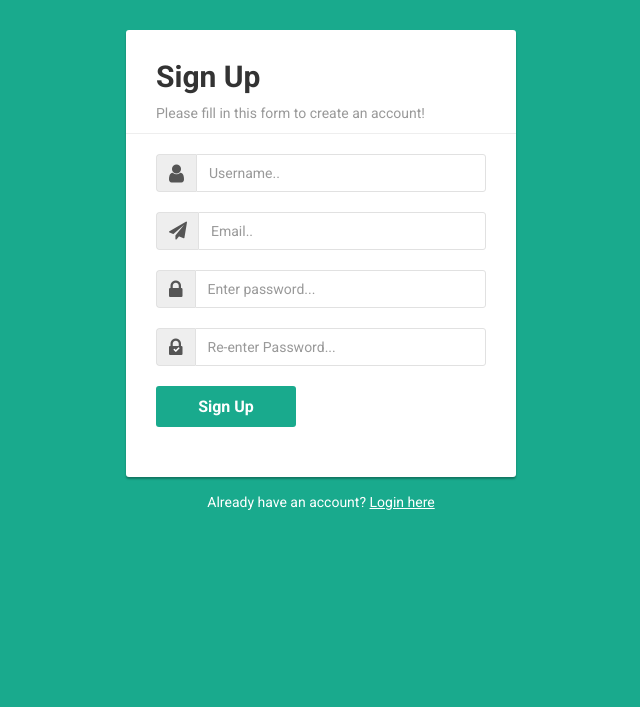
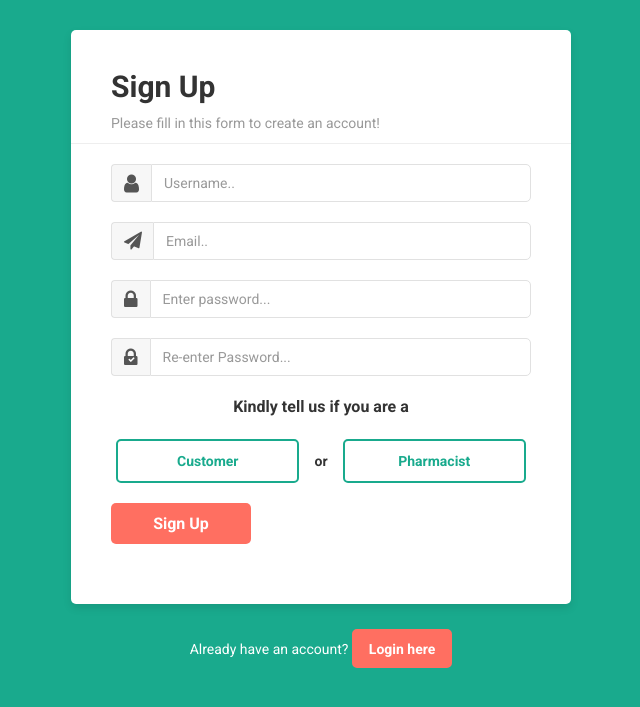
Before and after one commit to Ornate159/Online-Pharmacy, a Django app: page /signup/ in a window 1280 px wide. Shown: the top 707 px of the page, without its empty margins (319-959 px from the left). Run offline with Django 4.2, Linux system fonts and the light colour scheme; some libraries are stand-ins or nearby versions.

Commit message:
Database, login, signup page, adding products

```diff
--- a/online-pharmacy/shop/admin.py
+++ b/online-pharmacy/shop/admin.py
@@ -1,6 +1,5 @@
 from django.contrib import admin
-
-# Register your models here.
-from .models import Product
+from .models import Product, UserProfile
 
 admin.site.register(Product)
+admin.site.register(UserProfile)
--- a/online-pharmacy/shop/forms.py
+++ b/online-pharmacy/shop/forms.py
@@ -1,9 +1,30 @@
-from django.forms import ModelForm
+from django import forms
 from django.contrib.auth.forms import UserCreationForm
 from django.contrib.auth.models import User
-from django import forms
+from .models import UserProfile
+from .models import Product
 
 class CreateUserForm(UserCreationForm):
-	class Meta:
-		model = User
-		fields = ['username', 'email', 'password1', 'password2']
+    ROLE_CHOICES = [
+        ('Customer', 'Customer'),
+        ('Pharmacist', 'Pharmacist'),
+    ]
+    role = forms.ChoiceField(choices=ROLE_CHOICES, required=True)
+
+    class Meta:
+        model = User
+        fields = ['username', 'email', 'password1', 'password2', 'role']
+
+
+class ProductForm(forms.ModelForm):
+    CATEGORY_CHOICES = [
+        ('Prescribed Medicines', 'Prescribed Medicines'),
+        ('OTC Medicines', 'OTC Medicines'),
+        ('Healthcare Products', 'Healthcare Products'),
+    ]
+
+    category = forms.ChoiceField(choices=CATEGORY_CHOICES)
+
+    class Meta:
+        model = Product
+        fields = ['product_name', 'category', 'subcategory', 'price', 'desc', 'image']
--- a/online-pharmacy/shop/templates/shop/index.html
+++ b/online-pharmacy/shop/templates/shop/index.html
@@ -54,6 +54,7 @@
 
 {% block body%}
 {% load static %}
+
 
 <div style="width: full; background-color: #f9f9f9;">
     <div class="container" > <!--slide start-->
--- a/online-pharmacy/shop/templates/shop/signup.html
+++ b/online-pharmacy/shop/templates/shop/signup.html
@@ -16,82 +16,107 @@
     background: #19aa8d;
     font-family: 'Roboto', sans-serif;
 }
+
 .form-control, .form-control:focus, .input-group-addon {
     border-color: #e1e1e1;
 }
+
 .form-control, .btn {
-        border-radius: 3px;
+    border-radius: 5px;
 }
+
 .signup-form {
-		width: 390px;
+    width: 500px;
     margin: 0 auto;
     padding: 30px 0;
 }
+
 .signup-form form {
     color: #999;
-		border-radius: 3px;
+    border-radius: 5px;
     margin-bottom: 15px;
     background: #fff;
-        box-shadow: 0px 2px 2px rgba(0, 0, 0, 0.3);
-        padding: 30px;
+    box-shadow: 0px 4px 8px rgba(0, 0, 0, 0.1);
+    padding: 40px;
+    transition: all 0.3s ease;
 }
+
 .signup-form h2 {
     color: #333;
     font-weight: bold;
     margin-top: 0;
 }
+
 .signup-form hr {
-        margin: 0 -30px 20px;
+    margin: 0 -40px 20px;
 }
+
 .signup-form .form-group {
     margin-bottom: 20px;
 }
+
 .signup-form label {
     font-weight: normal;
     font-size: 13px;
 }
+
 .signup-form .form-control {
     min-height: 38px;
     box-shadow: none !important;
+    transition: border-color 0.3s ease;
 }
+
 .signup-form .input-group-addon {
     max-width: 42px;
     text-align: center;
+    background-color: #f7f7f7;
 }
+
 .signup-form input[type="checkbox"] {
     margin-top: 2px;
 }
-    .signup-form .btn{
+
+.signup-form .btn {
     font-size: 16px;
     font-weight: bold;
-		background: #19aa8d;
+    background: #ff6f61;
     border: none;
     min-width: 140px;
+    transition: background-color 0.3s ease;
 }
+
 .signup-form .btn:hover, .signup-form .btn:focus {
-		background: #179b81;
+    background: #e55e50;
     outline: none;
 }
+
 .signup-form a {
-		color: #fff;
-		text-decoration: underline;
+    color: #ff6f61;
+    transition: color 0.3s ease;
 }
+
 .signup-form a:hover {
     text-decoration: none;
+    color: #ff3f34;
 }
+
 .signup-form form a {
-		color: #19aa8d;
+    color: #ff6f61;
     text-decoration: none;
 }
+
 .signup-form form a:hover {
     text-decoration: underline;
 }
+
 .signup-form .fa {
     font-size: 21px;
 }
+
 .signup-form .fa-paper-plane {
     font-size: 18px;
 }
+
 .signup-form .fa-check {
     color: #fff;
     left: 17px;
@@ -99,13 +124,72 @@
     font-size: 7px;
     position: absolute;
 }
+
+.signup-form .role-btn-group {
+    display: flex;
+    justify-content: space-between;
+    align-items: center;
+    margin-top: 20px;
+}
+
+.signup-form .role-btn {
+    flex: 1;
+    margin: 0 5px;
+    border-radius: 5px;
+    font-size: 14px;
+    font-weight: bold;
+    padding: 10px 20px;
+    border: 2px solid #19aa8d;
+    color: #19aa8d;
+    background-color: #fff;
+    transition: all 0.3s ease;
+    cursor: pointer;
+}
+
+.signup-form .role-btn.active {
+    background-color: #19aa8d;
+    color: #fff;
+}
+
+.signup-form .role-text {
+    font-size: 16px;
+    font-weight: bold;
+    color: #333;
+    margin-bottom: 10px;
+    text-align: center;
+}
+
+.signup-form .role-or {
+    margin: 0 10px;
+    font-weight: bold;
+    font-size: 14px;
+    color: #333;
+}
+.login-btn {
+    display: inline-block;
+    padding: 7.5px 15px;
+    margin-top: 10px;
+    background-color: #ff6f61;
+    color: #fff !important;
+    border: 2px solid #ff6f61;
+    border-radius: 5px;
+    font-weight: bold;
+    text-decoration: none !important;
+    transition: background-color 0.3s, border-color 0.3s !important;
+}
+
+.login-btn:hover {
+    background-color: #e55e50;
+    border-color: #e55e50;
+    color: #fff;
+    text-decoration: none;
+}
 </style>
 </head>
 <body>
 
 <div class="signup-form">
-
-    <form action="" method="POST">
+    <form id="signup-form" action="" method="POST">
 		{% csrf_token %}
 		<h2>Sign Up</h2>
 		<p>Please fill in this form to create an account!</p>
@@ -116,21 +200,18 @@
 				<span class="input-group-addon"><i class="fa fa-user"></i></span>
 				{{form.username}}
 			</div>
-
         </div>
         <div class="form-group">
 			<div class="input-group">
 				<span class="input-group-addon"><i class="fa fa-paper-plane"></i></span>
 				{{form.email}}
 			</div>
-
         </div>
 		<div class="form-group">
 			<div class="input-group">
 				<span class="input-group-addon"><i class="fa fa-lock"></i></span>
 				{{form.password1}}
 			</div>
-
         </div>
 		<div class="form-group">
 			<div class="input-group">
@@ -140,29 +221,53 @@
 				</span>
 				{{form.password2}}
 			</div>
-
         </div>
-
+		<div class="form-group">
+			<div class="role-text">Kindly tell us if you are a</div>
+			<div class="role-btn-group">
+				<button type="button" class="role-btn" data-role="Customer">Customer</button>
+				<span class="role-or">or</span>
+				<button type="button" class="role-btn" data-role="Pharmacist">Pharmacist</button>
+			</div>
+			<input type="hidden" name="role" id="role" value="">
+		</div>
 		<div class="form-group">
             <button type="submit" class="btn btn-primary btn-lg">Sign Up</button>
         </div>
     </form>
-	<div class="text-center">Already have an account? <a href="/shop/login">Login here</a></div>
+	<div class="text-center">Already have an account? <a class="login-btn" href="/shop/login">Login here</a></div>
 </div>
 <script>
+	// Query All input fields
+	var form_fields = document.getElementsByTagName('input');
+	form_fields[1].placeholder = 'Username..';
+	form_fields[2].placeholder = 'Email..';
+	form_fields[3].placeholder = 'Enter password...';
+	form_fields[4].placeholder = 'Re-enter Password...';
 
+	for (var field in form_fields) {
+		form_fields[field].className += ' form-control';
+	}
 
-		//Query All input fields
-		var form_fields = document.getElementsByTagName('input')
-		form_fields[1].placeholder='Username..';
-		form_fields[2].placeholder='Email..';
-		form_fields[3].placeholder='Enter password...';
-		form_fields[4].placeholder='Re-enter Password...';
+	// Role button logic
+	const roleButtons = document.querySelectorAll('.role-btn');
+	const roleField = document.querySelector('#role');
+	const signupForm = document.querySelector('#signup-form');
 
+	roleButtons.forEach(button => {
+		button.addEventListener('click', function() {
+			roleButtons.forEach(btn => btn.classList.remove('active'));
+			this.classList.add('active');
+			roleField.value = this.getAttribute('data-role');
+		});
+	});
 
-		for (var field in form_fields){
-			form_fields[field].className += ' form-control'
+	signupForm.addEventListener('submit', function(e) {
+		if (!roleField.value) {
+			e.preventDefault();
+			alert('Please select a role before signing up.');
 		}
+	});
 </script>
 </body>
 </html>
--- a/online-pharmacy/shop/urls.py
+++ b/online-pharmacy/shop/urls.py
@@ -1,5 +1,5 @@
 from django.urls import path
-from.import views
+from . import views
 from django.contrib.staticfiles.urls import staticfiles_urlpatterns
 
 urlpatterns = [
@@ -10,11 +10,13 @@ urlpatterns = [
     path("about/", views.about, name="AboutUs"),
     path("contact/", views.contact, name="ContactUs"),
     path("search/", views.search, name="Search"),
-    path("nomatch/", views.search,name="nomatch"),
+    path("nomatch/", views.search, name="nomatch"),
     path("product/<int:id>", views.product, name="product"),
     path("checkout/", views.checkout, name="Checkout"),
     path("prescribed/", views.prescribed, name="prescribed"),
     path("otc/", views.otc, name="otc"),
     path("healthcare/", views.healthcare, name="healthcare"),
+    path("pharmacist/", views.pharmacist, name="Pharmacist"),
 ]
+
 urlpatterns += staticfiles_urlpatterns()
--- a/online-pharmacy/shop/views.py
+++ b/online-pharmacy/shop/views.py
@@ -1,16 +1,23 @@
-from django.shortcuts import render,redirect
+from django.shortcuts import render, redirect
 from django.http import HttpResponse
-from .models import Product
+from .models import Product, UserProfile
 from django.contrib import messages
 from math import ceil
 from django.contrib.auth.forms import UserCreationForm
-from .forms import CreateUserForm
+from .forms import CreateUserForm, ProductForm
+from .models import Product, UserProfile
 from django.forms import ModelForm
 from django.contrib.auth.models import User
 from django.contrib import messages
-from django.contrib.auth import authenticate,login,logout
+from django.contrib.auth import authenticate, login, logout
+from datetime import date
+
+from django.contrib.auth.decorators import login_required
+from django.core.exceptions import ObjectDoesNotExist
 
 # Create your views here.
+
+from django.shortcuts import redirect
 
 def Login(request):
     if request.user.is_authenticated:
@@ -36,97 +43,124 @@ def signup(request):
     if request.method == 'POST':
         form = CreateUserForm(request.POST)
         if form.is_valid():
-            form.save()
+            user = form.save()
+            role = form.cleaned_data.get('role')
+            UserProfile.objects.create(user=user, role=role)
             messages.success(request, 'Your Account Has Been Created')
             return redirect('/shop/login')
     context = {'form': form}
-    return render(request, 'shop/signup.html',context)
+    return render(request, 'shop/signup.html', context)
 
+@login_required
 def index(request):
+    try:
+        user_profile = UserProfile.objects.get(user=request.user)
+        role = user_profile.role
+    except ObjectDoesNotExist:
+        # Handle the case where the user profile doesn't exist
+        role = None
 
-    products=Product.objects.all()
-    listAll=[]
-    listCat=Product.objects.values('category','id')
-    allCat={item['category'] for item in listCat }
+    # Your existing code
+    products = Product.objects.all()
+    listAll = []
+    listCat = Product.objects.values('category', 'id')
+    allCat = {item['category'] for item in listCat}
     for cat in allCat:
-        item=Product.objects.filter(category=cat)
+        item = Product.objects.filter(category=cat)
         x = len(products)
         slideN = x // 4 + ceil((x / 4 - (x // 4)))
         listAll.append([item, range(1, slideN), slideN])
-    all={'listAll':listAll}
-    return render(request, 'shop/index.html',all)
+
+    context = {'listAll': listAll, 'role': role}
+    return render(request, 'shop/index.html', context)
 
 def Logout(request):
     logout(request)
     return redirect('/shop/login')
+
 def about(request):
     return render(request, 'shop/about.html')
+
 def contact(request):
     return render(request, 'shop/contact.html')
 
-
 def search(request):
     products = Product.objects.all()
-    keyword=request.GET.get('search')
+    keyword = request.GET.get('search')
     listAll = []
     listCat = Product.objects.values('category', 'id')
     allCat = {item['category'] for item in listCat}
     for cat in allCat:
         list = Product.objects.filter(category=cat)
-        result=[item for item in list if len(keyword)>=3 and keyword in item.product_name.lower() or keyword in item.category.lower() or keyword in item.subcategory.lower()]
+        result = [item for item in list if len(keyword) >= 3 and keyword in item.product_name.lower() or keyword in item.category.lower() or keyword in item.subcategory.lower()]
 
         x = len(products)
         slideN = x // 4 + ceil((x / 4 - (x // 4)))
         all = {'listAll': listAll}
         listAll.append([result, range(1, slideN), slideN])
-    if len(listAll)==0:
+    if len(listAll) == 0:
         return render(request, 'shop/nomatch.html')
     else:
         return render(request, 'shop/search.html', all)
-def product(request,id):
+
+def product(request, id):
     product = Product.objects.filter(id=id)
-    return render(request, 'shop/product.html',{'product':product[0]})
+    return render(request, 'shop/product.html', {'product': product[0]})
+
 def checkout(request):
     return render(request, 'shop/checkout.html')
+
 def prescribed(request):
-
-    products=Product.objects.all()
-    listAll=[]
-    listCat=Product.objects.values('category','id')
-    allCat={item['category'] for item in listCat }
-    for cat in allCat :
-        item=Product.objects.filter(category='Prescribed Medicines')
+    products = Product.objects.all()
+    listAll = []
+    listCat = Product.objects.values('category', 'id')
+    allCat = {item['category'] for item in listCat}
+    for cat in allCat:
+        item = Product.objects.filter(category='Prescribed Medicines')
         x = len(products)
         slideN = x // 4 + ceil((x / 4 - (x // 4)))
 
-    all={'listAll':listAll}
+    all = {'listAll': listAll}
     listAll.append([item, range(1, slideN), slideN])
-    return render(request, 'shop/prescribed.html',all)
+    return render(request, 'shop/prescribed.html', all)
+
 def otc(request):
-
-    products=Product.objects.all()
-    listAll=[]
-    listCat=Product.objects.values('category','id')
-    allCat={item['category'] for item in listCat }
-    for cat in allCat :
-        item=Product.objects.filter(category='OTC Medicines')
+    products = Product.objects.all()
+    listAll = []
+    listCat = Product.objects.values('category', 'id')
+    allCat = {item['category'] for item in listCat}
+    for cat in allCat:
+        item = Product.objects.filter(category='OTC Medicines')
         x = len(products)
         slideN = x // 4 + ceil((x / 4 - (x // 4)))
 
-    all={'listAll':listAll}
+    all = {'listAll': listAll}
     listAll.append([item, range(1, slideN), slideN])
-    return render(request, 'shop/prescribed.html',all)
+    return render(request, 'shop/prescribed.html', all)
+
 def healthcare(request):
-
-    products=Product.objects.all()
-    listAll=[]
-    listCat=Product.objects.values('category','id')
-    allCat={item['category'] for item in listCat }
-    for cat in allCat :
-        item=Product.objects.filter(category='Healthcare Products')
+    products = Product.objects.all()
+    listAll = []
+    listCat = Product.objects.values('category', 'id')
+    allCat = {item['category'] for item in listCat}
+    for cat in allCat:
+        item = Product.objects.filter(category='Healthcare Products')
         x = len(products)
         slideN = x // 4 + ceil((x / 4 - (x // 4)))
 
-    all={'listAll':listAll}
+    all = {'listAll': listAll}
     listAll.append([item, range(1, slideN), slideN])
-    return render(request, 'shop/prescribed.html',all)
+    return render(request, 'shop/prescribed.html', all)
+
+def pharmacist(request):
+    if request.method == 'POST':
+        form = ProductForm(request.POST, request.FILES)
+        if form.is_valid():
+            product = form.save(commit=False)
+            product.pub_date = date.today()  # Set the publication date to today
+            product.save()
+            messages.success(request, 'Product has been added successfully.')
+            return redirect('/shop/pharmacist')
+    else:
+        form = ProductForm()
+    return render(request, 'shop/pharmacist.html', {'form': form})
```
Also changed, not shown: online-pharmacy/shop/models.py (+14 -0 lines), online-pharmacy/shop/templates/shop/login.html (+68 -55 lines), online-pharmacy/shop/templates/shop/pharmacist.html (added, +134 -0 lines), online-pharmacy/shop/templates/shop/style.html (+29 -20 lines), online-pharmacy/db.sqlite3, online-pharmacy/media/shop/images/Screenshot_2024-06-07_182159.png (added), online-pharmacy/media/shop/images/Screenshot_2024-06-07_182159_DbGPp9V.png (added), online-pharmacy/media/shop/images/Screenshot_2024-06-07_190521.png (added), online-pharmacy/media/shop/images/Untitled_1.jpeg (added), online-pharmacy/shop/migrations/0003_alter_product_desc_userprofile.py (added). Lines whose indentation alone changed are shown as unchanged.
